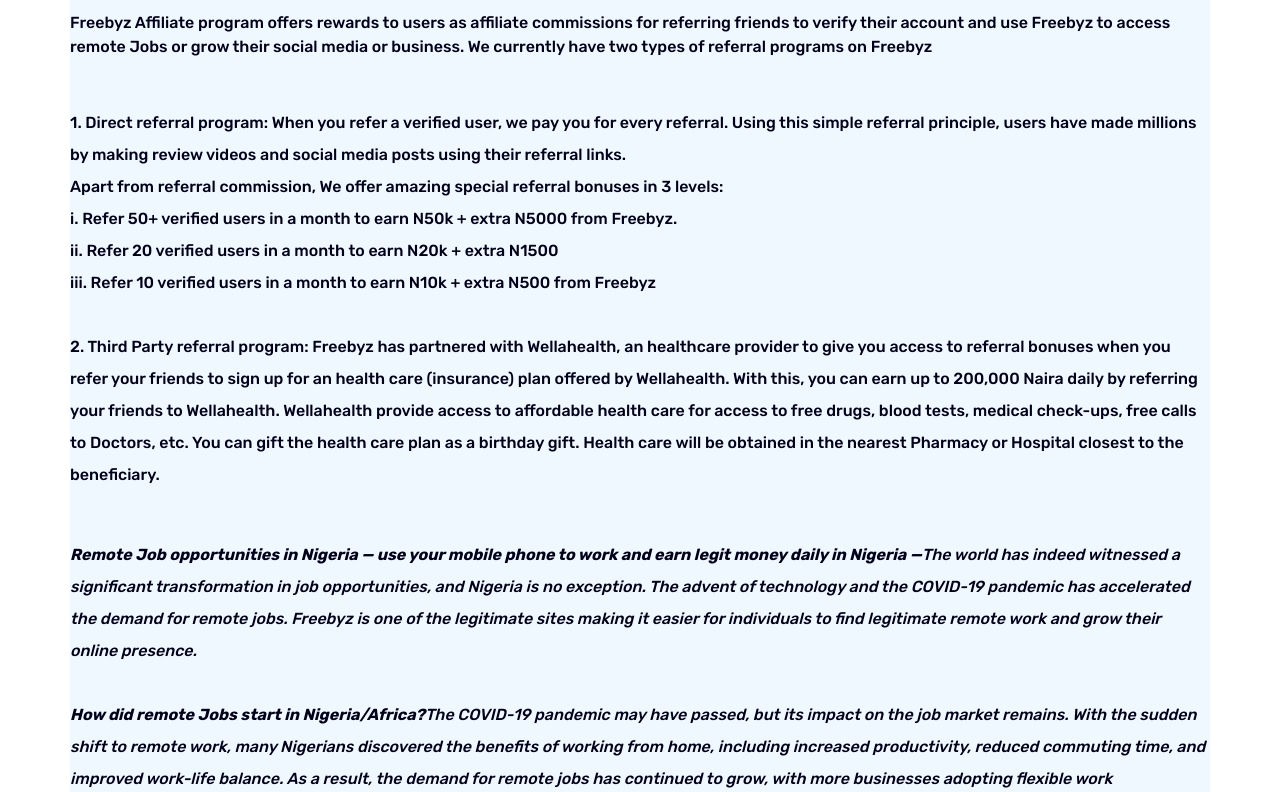
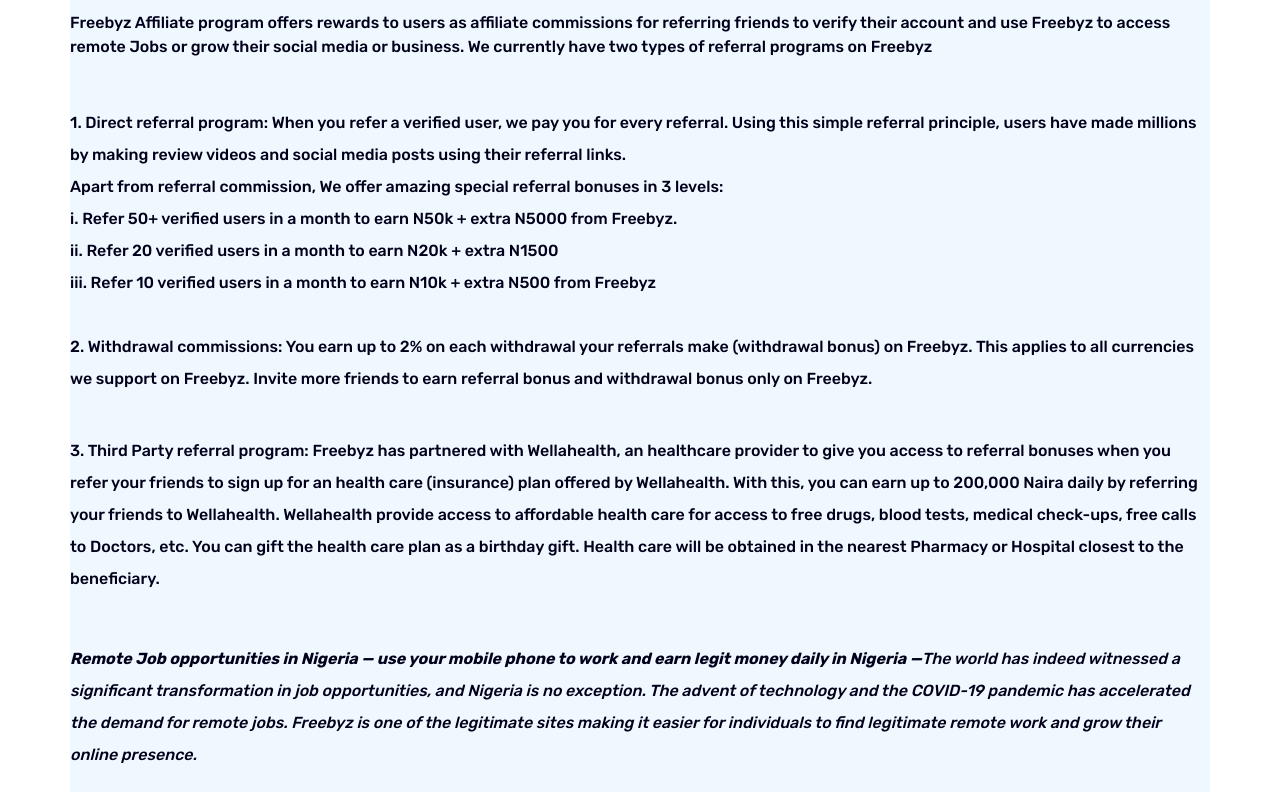
Before and after one commit to solotobby/gamification_fe, a React (Vite) app: page /affiliate in a window 1280 px wide. Shown: the part 469-1261 px from the top of the page. Built offline with nearby package versions, Linux system fonts and the light colour scheme.

Commit message:
Update Affiliate page. No2 becomes No3 and introduced No2

```diff
--- a/src/components/landing-page/AffiliateProgram.jsx
+++ b/src/components/landing-page/AffiliateProgram.jsx
@@ -22,7 +22,9 @@
                         ii. Refer 20 verified users in a month to earn N20k + extra N1500<br/>
                         iii. Refer 10 verified users in a month to earn N10k + extra N500 from Freebyz
                     </p>
-                    <p className="mb-12"> 2. Third Party referral program: Freebyz has partnered with Wellahealth, an healthcare provider to give you access to referral bonuses when you refer your friends to sign up for an health care (insurance) plan offered by Wellahealth. With this, you can earn up to 200,000 Naira daily by referring your friends to Wellahealth. Wellahealth provide access to affordable health care for access to free drugs, blood tests, medical check-ups, free calls to Doctors, etc. You can gift the health care plan as a birthday gift. Health care will be obtained in the nearest Pharmacy or Hospital closest to the beneficiary.</p>
+                    <p className="mb-10"> 2. Withdrawal commissions: You earn up to 2% on each withdrawal your referrals make (withdrawal bonus) on Freebyz. This applies to all currencies we support on Freebyz. Invite more friends to earn referral bonus and withdrawal bonus only on Freebyz.</p>
+
+                    <p className="mb-10"> 3. Third Party referral program: Freebyz has partnered with Wellahealth, an healthcare provider to give you access to referral bonuses when you refer your friends to sign up for an health care (insurance) plan offered by Wellahealth. With this, you can earn up to 200,000 Naira daily by referring your friends to Wellahealth. Wellahealth provide access to affordable health care for access to free drugs, blood tests, medical check-ups, free calls to Doctors, etc. You can gift the health care plan as a birthday gift. Health care will be obtained in the nearest Pharmacy or Hospital closest to the beneficiary.</p>
                 </p>
 
                 <p className="my-8 italic">
```
